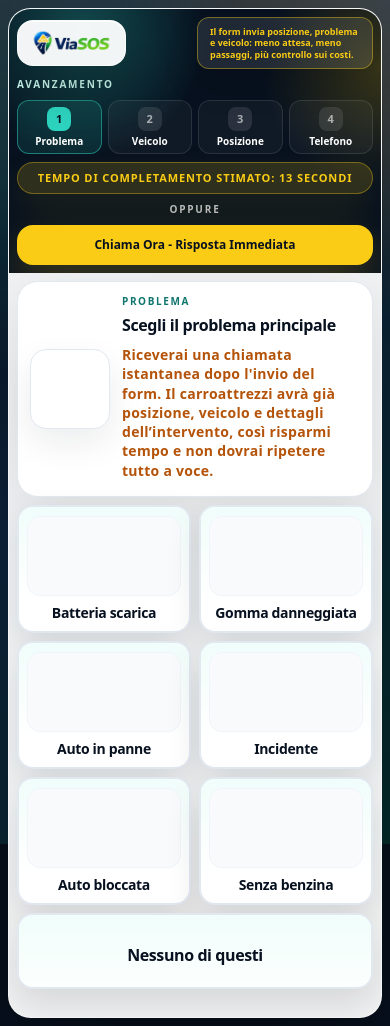
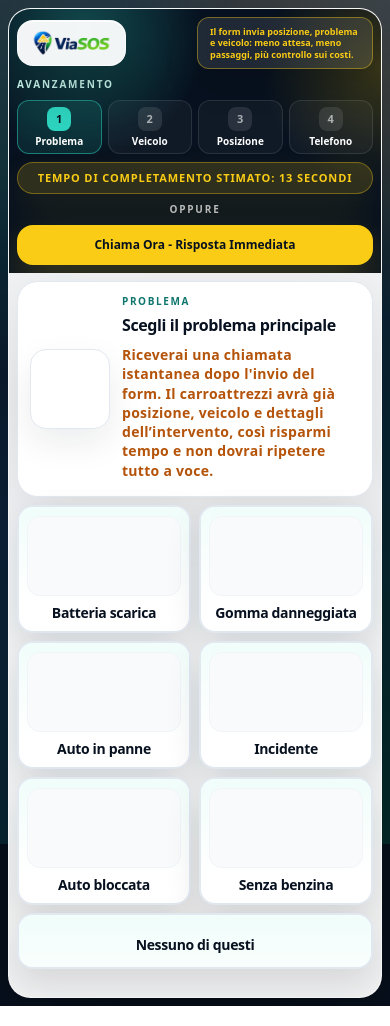
Before and after one commit to alessio-aesthetic/viasos.it, a Next.js app: page /carroattrezzi-brescia/richiesta in a window 390 px wide. Built offline with nearby package versions, Linux system fonts and the light colour scheme.

Commit message:
Tighten Brescia none option mobile height

```diff
--- a/src/app/carroattrezzi-brescia/richiesta/BresciaRequestClient.tsx
+++ b/src/app/carroattrezzi-brescia/richiesta/BresciaRequestClient.tsx
@@ -429,7 +429,7 @@ export function BresciaRequestClient() {
                       onClick={() => selectProblem(item.value)}
                       className={`group relative overflow-hidden rounded-[1rem] border-2 border-slate-200 bg-white p-2 text-center shadow-[0_14px_34px_rgba(15,23,42,0.12)] transition hover:-translate-y-1 hover:border-[#0f766e] hover:shadow-[0_28px_76px_rgba(15,118,110,0.18)] sm:rounded-[1.6rem] sm:p-4 ${
                         item.wide
-                          ? 'col-span-2 min-h-16 xl:col-span-3 sm:min-h-20'
+                          ? 'col-span-2 min-h-11 xl:col-span-3 sm:min-h-20'
                           : 'min-h-32 sm:min-h-64'
                       }`}
                     >
@@ -445,7 +445,7 @@ export function BresciaRequestClient() {
                       <h2
                         className={`relative mt-2 text-center font-black leading-tight tracking-tight text-[#07111f] sm:mt-4 ${
                           item.wide
-                            ? 'mt-0 flex min-h-12 items-center justify-center text-base sm:min-h-16 sm:text-2xl'
+                            ? 'mt-0 flex min-h-7 items-center justify-center text-sm sm:min-h-16 sm:text-2xl'
                             : 'text-sm sm:text-2xl'
                         }`}
                       >
```
